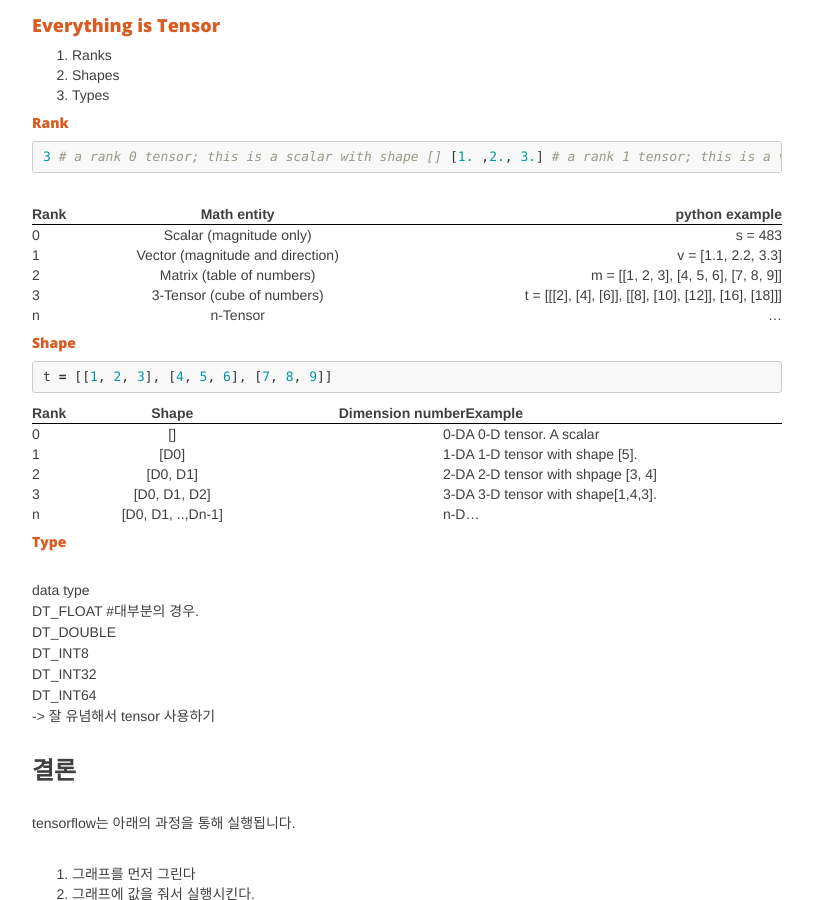
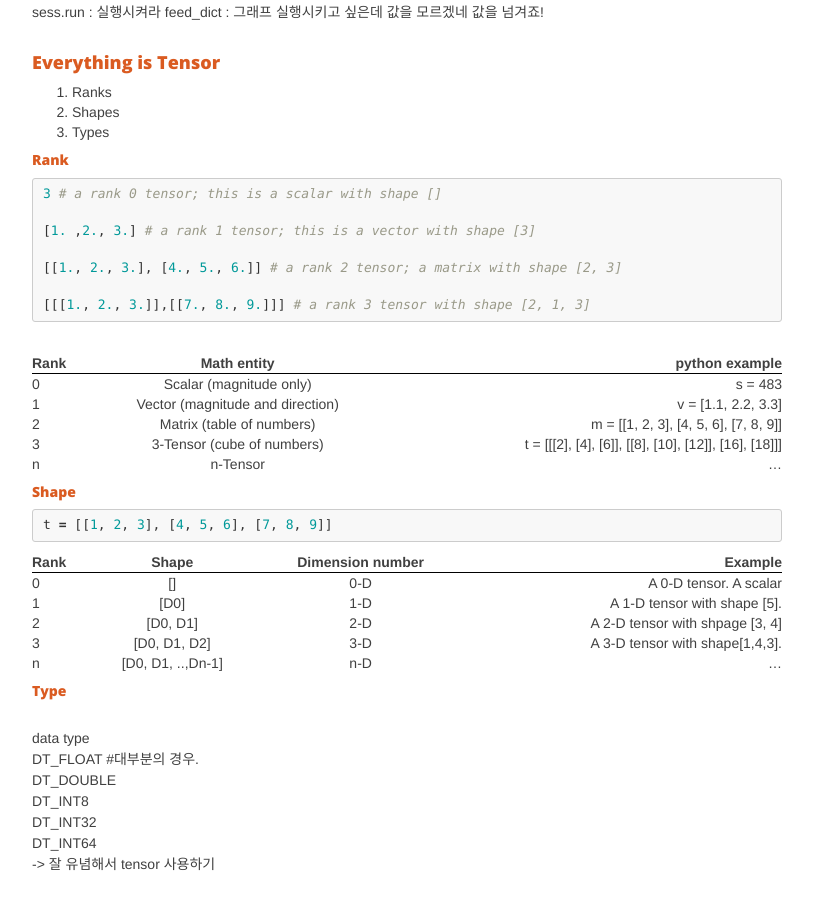
Before and after one commit to SwimmingHwang/SwimmingHwang.github.io.old, a Jekyll site: the page built from _posts/2020-04-27-dl-lec01-lab2.markdown, in a window 1280 px wide and 900 px high, scrolled down 2312 px. Shown: the whole window, without its empty margins (233-1046 px from the left). Built offline with Jekyll 4.4.1, drawn with Linux system fonts in a browser that asks for light colours; nearby versions of some CDN libraries; some web fonts are replaced; comment, search, counter and statistics services are not loaded.

Commit message:
fix : Fix a typo

```diff
--- a/_data/dl-lec01-lab.json
+++ b/_data/dl-lec01-lab.json
@@ -9,7 +9,7 @@
   },
   {
    "cell_type": "code",
-   "execution_count": 21,
+   "execution_count": 1,
    "metadata": {},
    "outputs": [],
    "source": [
@@ -142,12 +142,14 @@
   },
   {
    "cell_type": "code",
-   "execution_count": 45,
+   "execution_count": 2,
    "metadata": {},
    "outputs": [],
    "source": [
     "node1 = tf.constant(3.0, tf.float32)\n",
     "node2 = tf.constant(4.0) # also tf.float32 implicitly\n",
+    "\n",
+    "\n",
     "node3 = tf.add(node1, node2)"
    ]
   },
@@ -298,8 +300,14 @@
    ],
    "source": [
     "3 # a rank 0 tensor; this is a scalar with shape []   \n",
-    "[1. ,2., 3.] # a rank 1 tensor; this is a vector with shape [3]    \n",
+    "\n",
+    "\n",
+    "[1. ,2., 3.] # a rank 1 tensor; this is a vector with shape [3]  \n",
+    "\n",
+    "\n",
     "[[1., 2., 3.], [4., 5., 6.]] # a rank 2 tensor; a matrix with shape [2, 3]    \n",
+    "\n",
+    "\n",
     "[[[1., 2., 3.]],[[7., 8., 9.]]] # a rank 3 tensor with shape [2, 1, 3]     "
    ]
   },
@@ -337,7 +345,7 @@
    "metadata": {},
    "source": [
     "| Rank | Shape | Dimension number | Example |\n",
-    "|---|:---:|---:|\n",
+    "|---|:---:|:---:|---:|\n",
     "| 0 | [] | 0-D | A 0-D tensor. A scalar |\n",
     "| 1 | [D0] | 1-D | A 1-D tensor with shape [5]. |\n",
     "| 2 | [D0, D1] | 2-D | A 2-D tensor with shpage [3, 4] |\n",
@@ -414,7 +422,7 @@
    "name": "python",
    "nbconvert_exporter": "python",
    "pygments_lexer": "ipython3",
-   "version": "3.6.5"
+   "version": "3.7.7"
   }
  },
  "nbformat": 4,
```
Also changed, not shown: 1 other file.
